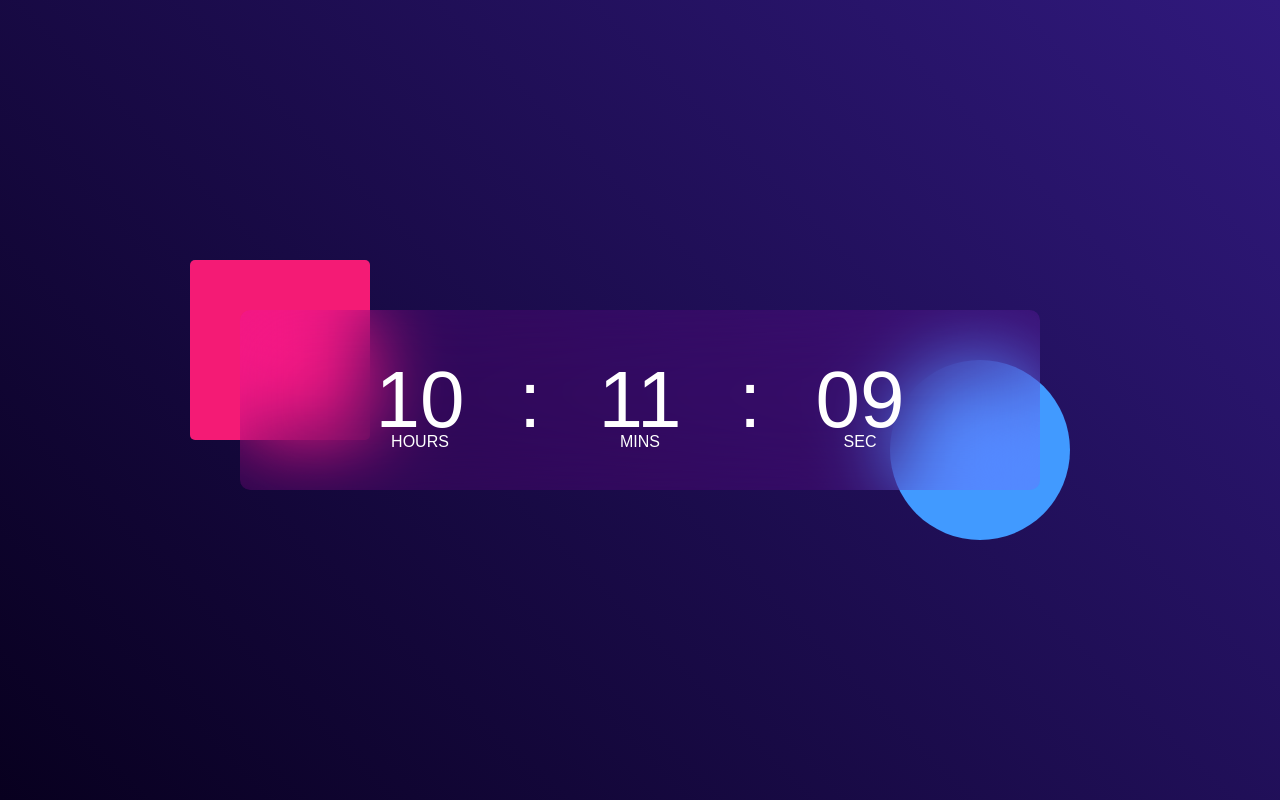
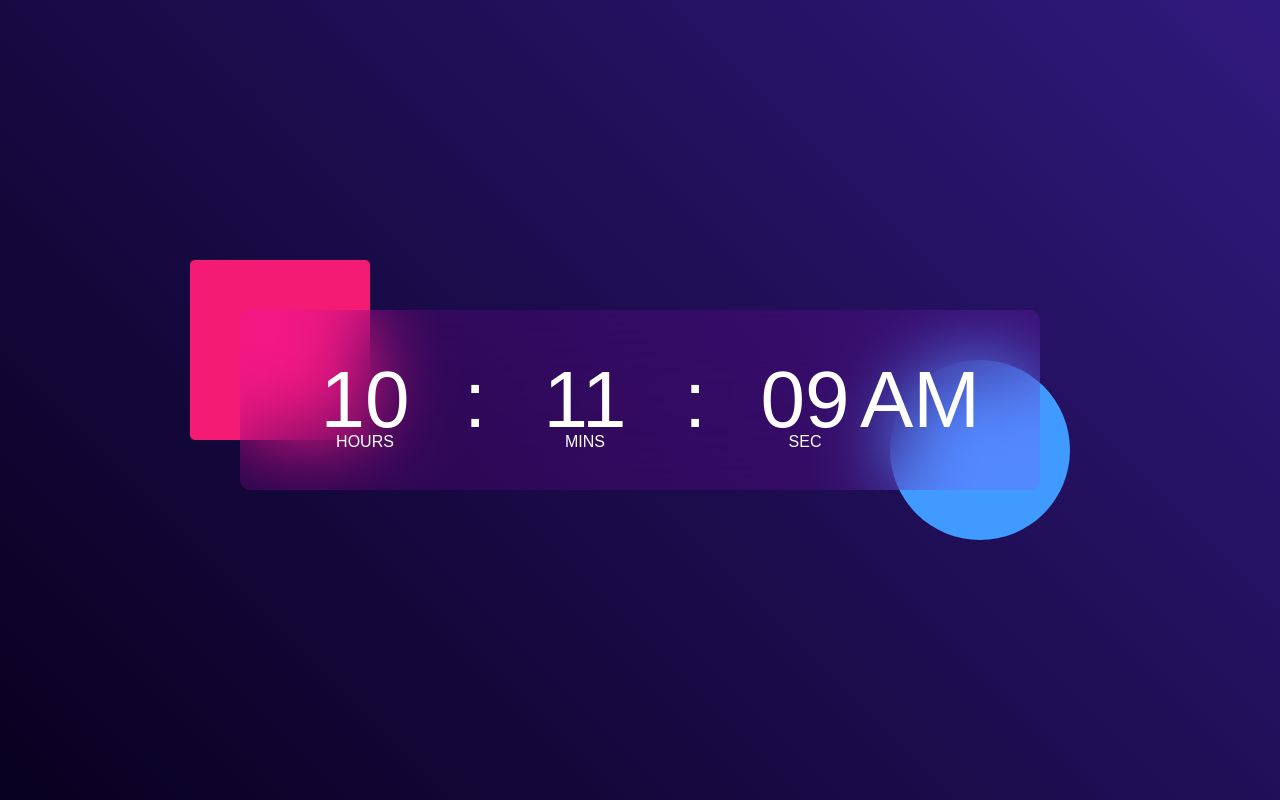
Before and after one commit to itshimanshu010/30-days-30-javascript-projects, a plain HTML site: page Digital Clock/index.html in a window 1280 px wide. Drawn offline with Linux system fonts and the light colour scheme.

Commit message:
Update index.html

```diff
--- a/Digital Clock/index.html
+++ b/Digital Clock/index.html
@@ -16,6 +16,7 @@
                 <span id="min">00</span>
                 <span>:</span>
                 <span id="sec">00</span>
+                <span id="ampm">AM</span>
             </div>
         </div>
     </div>
```
